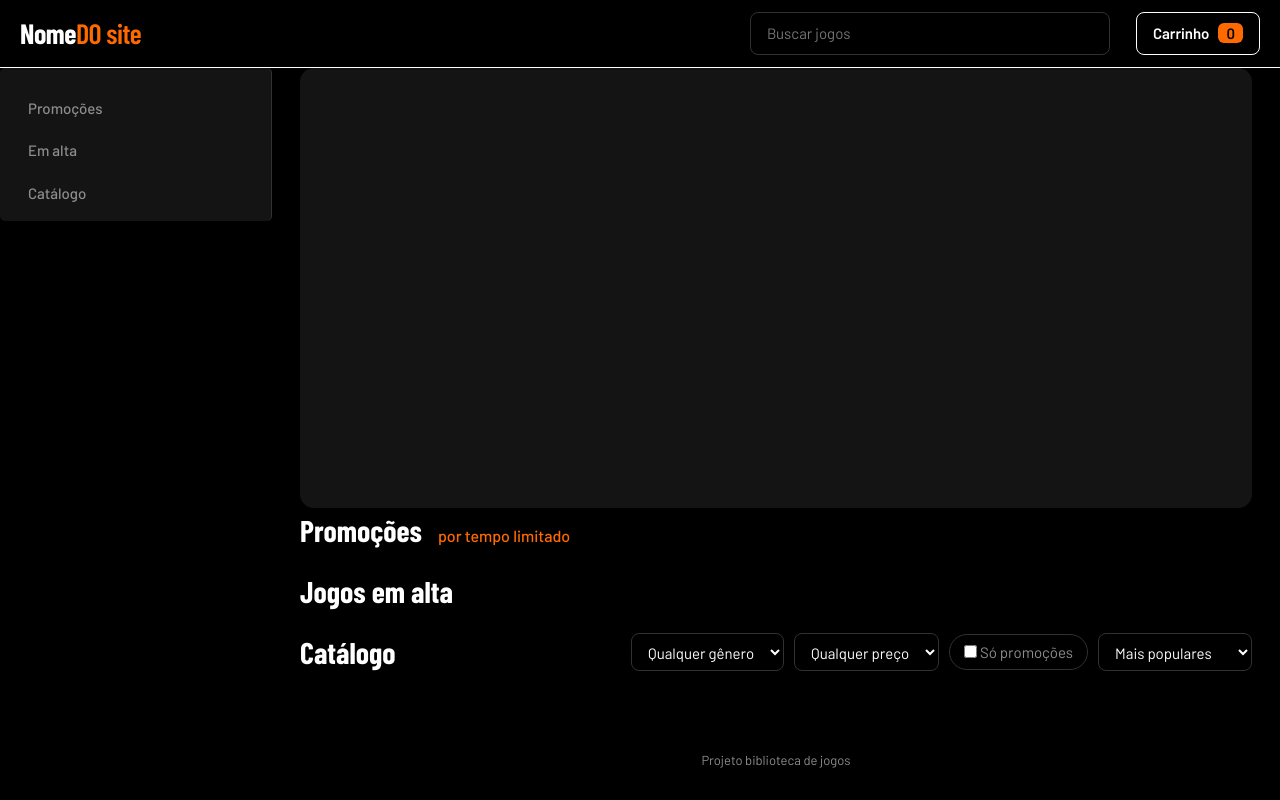
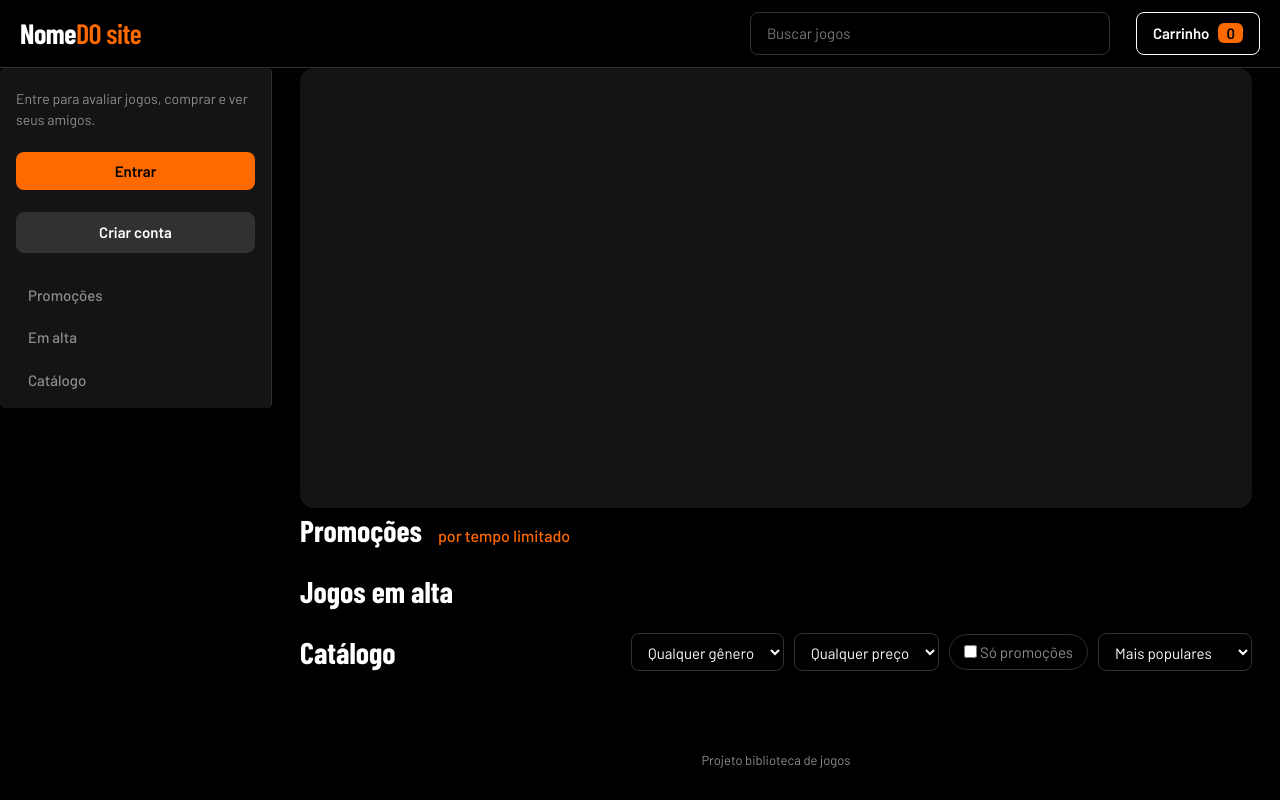
Before and after one commit to Caiovini02/projeto_biblioteca_de_jogos, a Flask app: page / in a window 1280 px wide. Run offline with Flask 3, Linux system fonts and the light colour scheme; some web fonts are replaced.

Commit message:
feat: desenvolve HTML e CSS da página de cadastro (#54, #55)

```diff
--- a/bilbioteca_de_jogos/projeto/static/css/homepage.css
+++ b/bilbioteca_de_jogos/projeto/static/css/homepage.css
@@ -5,6 +5,7 @@
     --borda: #313131;
     --texto: #ffffff;
     --texto-secundario: #8d8d8d;
+    --laranja-hover: #ff862f;
 }
 
 * {
@@ -53,7 +54,7 @@
   gap: 26px;
   padding: 12px 20px;
   background: var(--fundo);
-  border-bottom: 1px solid;
+  border-bottom: 1px solid var(--borda);
 }
 .logo {
   font-size: 28px;
@@ -388,3 +389,151 @@
     }
   }
 }
+
+/* FUNDO ESCURO */
+.modal-overlay {
+    display: none;
+    position: fixed;
+    inset: 0;
+    background: rgba(0, 0, 0 ,0.55);
+    justify-content: center;
+    align-items: center;
+    z-index: 9999;
+}
+
+/* MODAL VISÍVEL */
+.modal-overlay:target {
+    display: flex;
+}
+
+/* CONTAINER */
+.modal-container {
+    position: relative;
+    z-index: 1;
+    width: 90%;
+    max-width: 710px;
+    background: var(--fundo);
+    border: 1px solid var(--borda);
+    border-radius: 16px;
+    padding: 28px;
+    color: var(--texto);
+}
+
+/* TÍTULO */
+.modal-container h2 {
+    font-size: 28px;
+    margin: 0 0 14px;
+    font-weight: bold;
+}
+
+/* DESCRIÇÃO */
+.modal-container p {
+    color: var(--texto-secundario);
+    font-size: 15px;
+    margin-bottom: 16px;
+}
+
+/* FORMULÁRIO */
+.modal-container form {
+    display: flex;
+    flex-direction: column;
+    gap: 11px;
+}
+
+/* CAMPOS */
+.modal-container input {
+    width: 100%;
+    padding: 16px;
+    background: var(--fundo);
+    border: 1px solid var(--borda);
+    border-radius: 9px;
+    color: var(--texto);
+    font-size: 16px;
+    outline: none;
+}
+
+.modal-container input:focus {
+    border-color: var(--laranja);
+}
+
+/* BOTÕES */
+.modal-actions {
+    display: flex;
+    justify-content: flex-end;
+    gap: 12px;
+    margin-top: 50px;
+}
+
+.modal-actions button,
+.modal-actions a {
+    padding: 10px 23px;
+    border-radius: 10px;
+    font-size: 15px;
+    font-weight: bold;
+    cursor: pointer;
+    transition: 0.2s;
+}
+
+/* BOTÃO SECUNDÁRIO */
+.btn-secundario {
+    background: var(--fundo);
+    color: var(--texto);
+    border: 1px solid var(--borda);
+}
+
+.btn-secundario:hover {
+    background: var(--borda);
+}
+
+/* BOTÃO PRINCIPAL */
+.btn-principal {
+    background: var(--laranja);
+    color: var(--fundo);
+    border: none;
+}
+
+.btn-principal:hover {
+    background: var(--laranja-hover);
+}
+
+/* RESPONSIVIDADE */
+@media (max-width: 600px) {
+    .modal-container {
+        padding: 22px;
+    }
+
+    .modal-actions {
+        margin-top: 30px;
+    }
+
+    .modal-actions button,
+    .modal-actions a {
+        padding: 12px 15px;
+    }
+}
+
+.side nav a.btn-entrar,
+.side nav a.btn-criar {
+    margin-bottom: 20px;
+    text-align: center;
+    padding: 8px;
+    border-radius: 8px;
+    font-weight: 700;
+}
+.side nav a.btn-entrar { background: var(--laranja); color: var(--fundo); }
+.side nav a.btn-entrar:hover { background: var(--laranja-hover); color: var(--fundo); }
+.side nav a.btn-criar { background: var(--borda); color: var(--texto); border: 1px solid var(--borda); }
+.side nav a.btn-criar:hover { border-color: var(--laranja); color: var(--texto); }
+
+/* clique fora do modal para fechar */
+.modal-fundo {
+    position: absolute;
+    inset: 0;
+    cursor: default;
+}
+
+.side nav .side-texto {
+    color: var(--texto-secundario);
+    font-size: 14px;
+    margin-bottom: 20px;
+}
--- a/bilbioteca_de_jogos/projeto/templates/homepage.html
+++ b/bilbioteca_de_jogos/projeto/templates/homepage.html
@@ -27,11 +27,54 @@
       <aside id="side" class="side" aria-label="Menu lateral">
         <div id="div-side"></div>
         <nav>
+          <p class="side-texto">Entre para avaliar jogos, comprar e ver seus amigos.</p>
+          <a class="btn-entrar" href="#modal-entrar">Entrar</a>
+          <a class="btn-criar" href="#modal-criar">Criar conta</a>
           <a href="#promos">Promoções</a>
           <a href="#trending">Em alta</a>
           <a href="#catalog">Catálogo</a>
         </nav>
       </aside>
+
+    <!-- ========== MODAL: ENTRAR ========== -->
+  <div class="modal-overlay" id="modal-entrar">
+    <a href="#" class="modal-fundo" aria-label="Fechar"></a>
+    <div class="modal-container">
+      <h2>Entrar</h2>
+      <p>Acesse sua conta para avaliar jogos e comprar.</p>
+
+      <form>
+        <input type="text" name="usuario" placeholder="Usuário" minlength="3" required />
+        <input type="password" name="senha" placeholder="Senha" minlength="4" required />
+
+        <div class="modal-actions">
+          <a class="btn-secundario" href="#modal-criar">Criar conta</a>
+          <button type="submit" class="btn-principal">Entrar</button>
+        </div>
+      </form>
+      </div>
+  </div>
+<!-- ========== FIM MODAL: ENTRAR ========== -->
+
+<!-- ========== MODAL: CRIAR CONTA ========== -->
+  <div class="modal-overlay" id="modal-criar">
+    <a href="#" class="modal-fundo" aria-label="Fechar"></a>
+    <div class="modal-container">
+      <h2>Criar conta</h2>
+      <p>Crie sua conta para avaliar jogos e comprar.</p>
+
+      <form>
+        <input type="text" name="usuario" placeholder="Usuário" minlength="3" required />
+        <input type="password" name="senha" placeholder="Senha (mínimo 4 caracteres)" minlength="4" required />
+
+        <div class="modal-actions">
+          <a class="btn-secundario" href="#modal-entrar">Já tenho conta</a>
+          <button type="submit" class="btn-principal">Criar conta</button>
+        </div>
+      </form>
+    </div>
+  </div>
+<!-- ========== FIM MODAL: CRIAR CONTA ========== -->
 
       <div class="content">
         <main>
```
